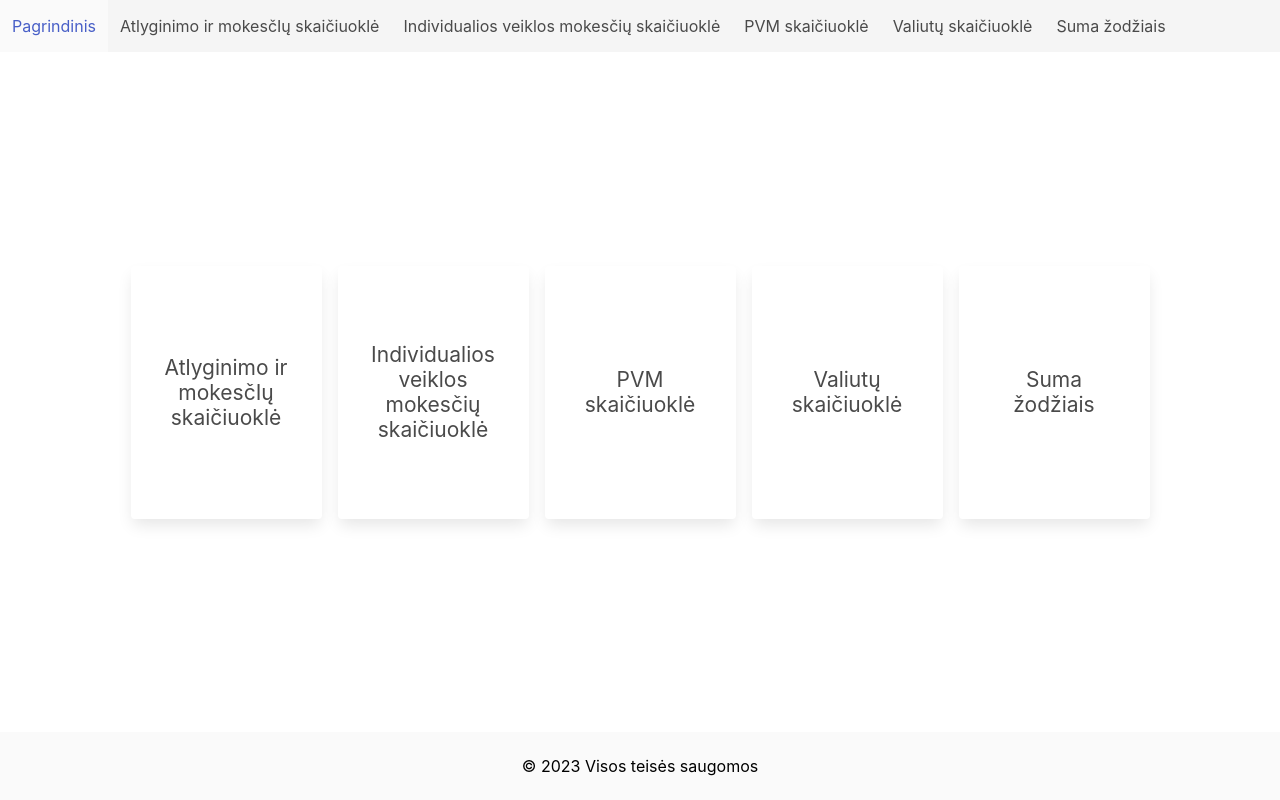
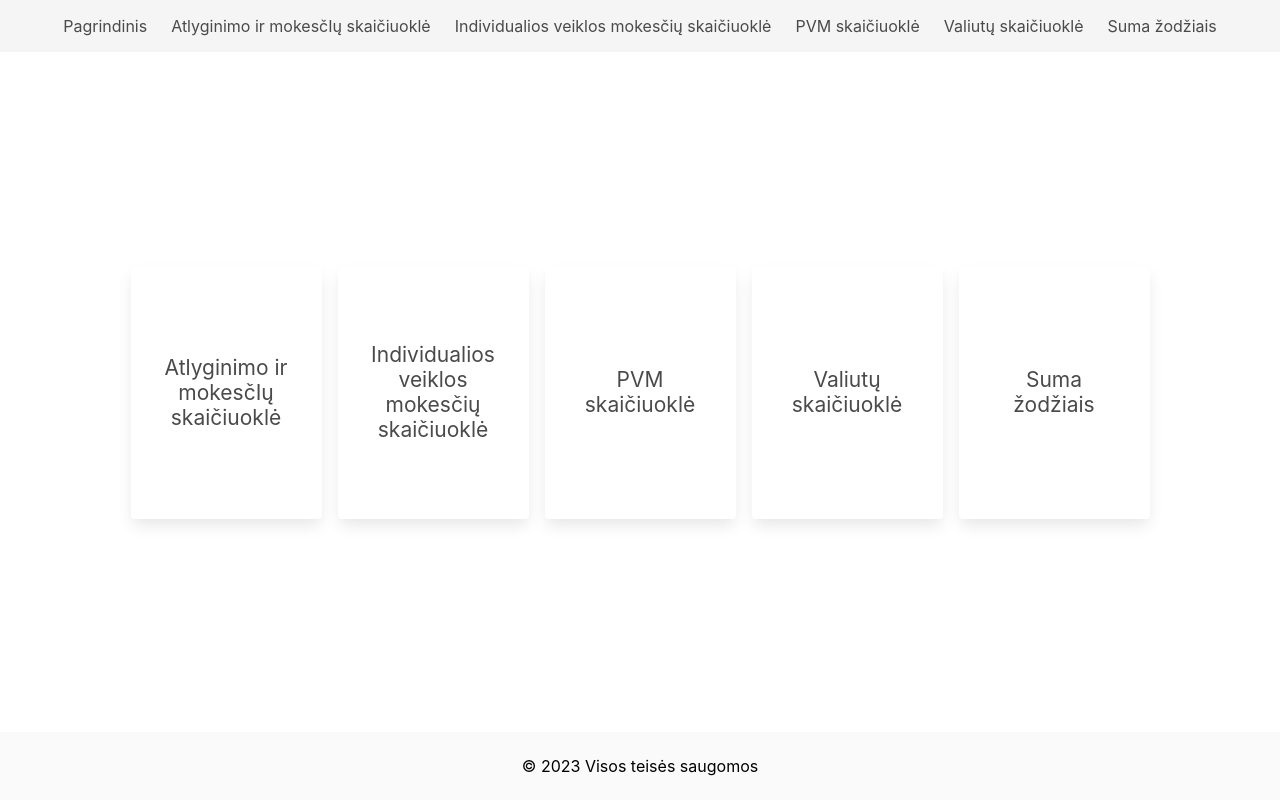
Before and after one commit to ernestas17/CA_2, a React (Vite) app: page / in a window 1280 px wide. Built offline with nearby package versions, Linux system fonts and the light colour scheme.

Commit message:
center header navbar

```diff
--- a/src/components/molecules/Navbar/styles.ts
+++ b/src/components/molecules/Navbar/styles.ts
@@ -42,10 +42,17 @@ export const StyledNav = styled.nav`
     }
   }
 
+  /* deviating from Bulma standard */
+
+  justify-content: center;
+
+  .navbar-menu {
+    flex-grow: 0;
+  }
+
   .navbar-menu,
   .navbar-start,
   .navbar-end {
-    /* deviating from Bulma standard */
     flex-shrink: 1;
     flex-wrap: wrap;
   }
```
